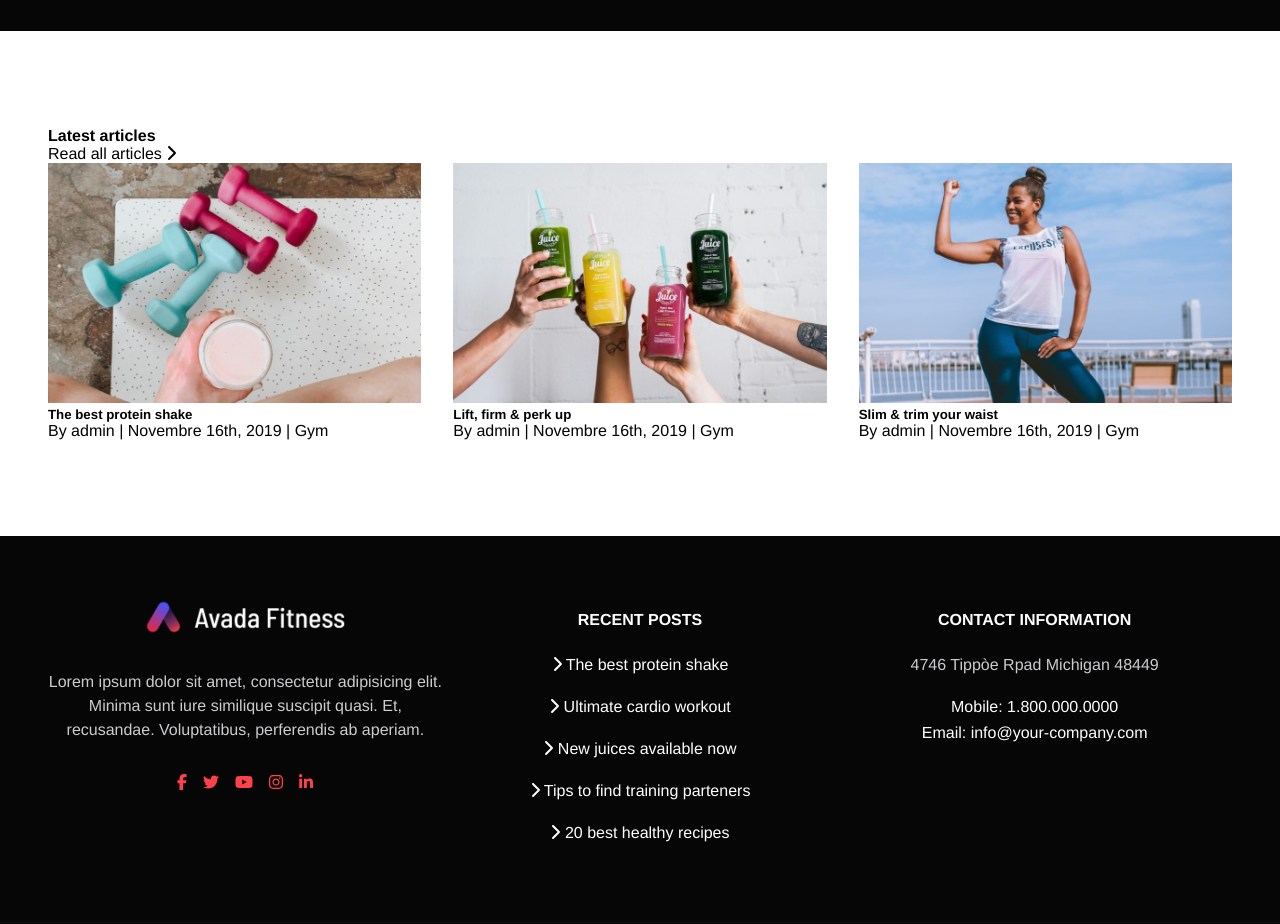
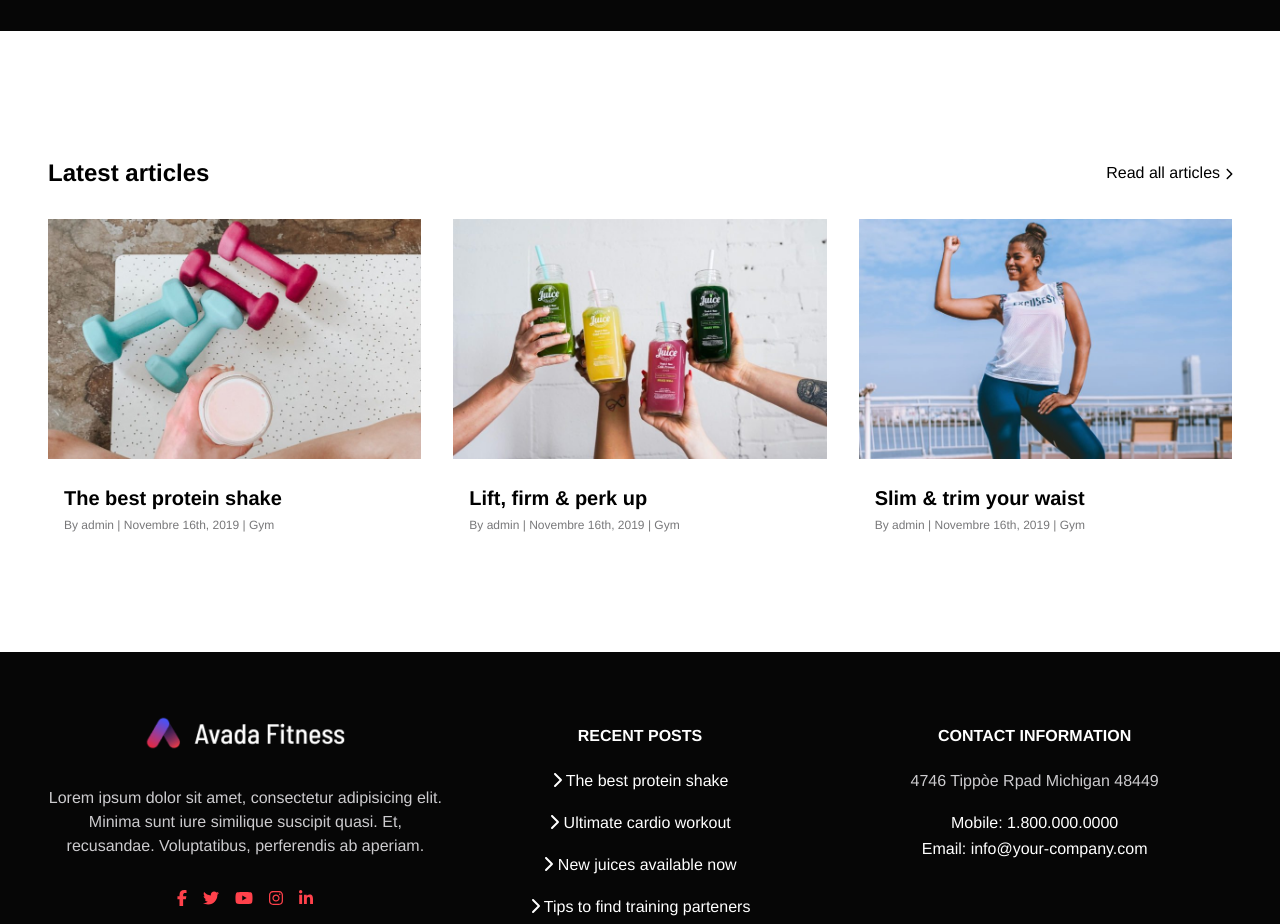
Before and after one commit to MirkOrlando/proj-html-vuejs, a Vue app: page / in a window 1280 px wide. Shown: the part 3620-4544 px from the top of the page. Built offline with nearby package versions, Linux system fonts and the light colour scheme.

Commit message:
fix hover effect on .offers .card

```diff
--- a/src/App.vue
+++ b/src/App.vue
@@ -127,10 +127,10 @@
                     <img :src="video.src" alt="" />
                     <PlayButton />
                   </div>
-                </div>
                   <div class="card-details">
                     <h5>{{ video.title }}</h5>
                     <p class="card-text">{{ video.text }}</p>
+                  </div>
                 </div>
               </div>
             </div>
@@ -190,8 +190,10 @@
           <div class="top">
             <h4>Latest articles</h4>
             <div class="all">
+              <a href="#">
                 Read all articles
                 <font-awesome-icon icon="fa-solid fa-chevron-right" />
+              </a>
             </div>
           </div>
           <div class="row g-2">
@@ -201,13 +203,13 @@
               :key="index"
             >
               <div class="card">
-                <div class="card-video p-relative">
+                <div class="card-image">
                   <img :src="article.src" alt="" />
-                </div>
                 </div>
                 <div class="card-details">
                   <h5>{{ article.title }}</h5>
                   <p class="card-text">{{ article.text }}</p>
+                </div>
               </div>
             </div>
           </div>
@@ -354,7 +356,7 @@ export default {
     margin-bottom: -20rem;
     transition: all 250ms linear;
     &:hover {
-      transform: scale(1.1);
+      transform: scale(1.05);
     }
     &.workout {
       background: linear-gradient(to top, #060606c7 5%, transparent 100%),
@@ -498,7 +500,6 @@ export default {
       img {
         border-bottom-right-radius: 2rem;
       }
-    }
       .card-details {
         text-align: center;
         margin-top: 1.5rem;
@@ -509,6 +510,7 @@ export default {
         .card-text {
           color: $primaryColor;
           font-size: 0.75rem;
+        }
       }
     }
   }
@@ -556,6 +558,10 @@ export default {
     border: 2px solid #3240c1;
     color: $lightestColor;
     text-align: center;
+    transition: all 250ms linear;
+    &:hover {
+      transform: scale(1.05);
+    }
     .card-title {
       margin: 2rem 0;
       .subtitle {
@@ -570,4 +576,31 @@ export default {
     }
   }
 }
+.latest-articles {
+  .top {
+    display: flex;
+    align-items: center;
+    justify-content: space-between;
+    padding: 2rem 0;
+    h4 {
+      font-size: 1.5rem;
+    }
+    .all .fa-chevron-right {
+      font-size: 0.75rem;
+    }
+  }
+  .card {
+    .card-details {
+      padding: 1.5rem 1rem;
+      h5 {
+        font-size: 1.25rem;
+        margin-bottom: 0.5rem;
+      }
+      .card-text {
+        color: $jumbo;
+        font-size: 0.75rem;
+      }
+    }
+  }
+}
 </style>
```
Lines whose indentation alone changed are shown as unchanged.
